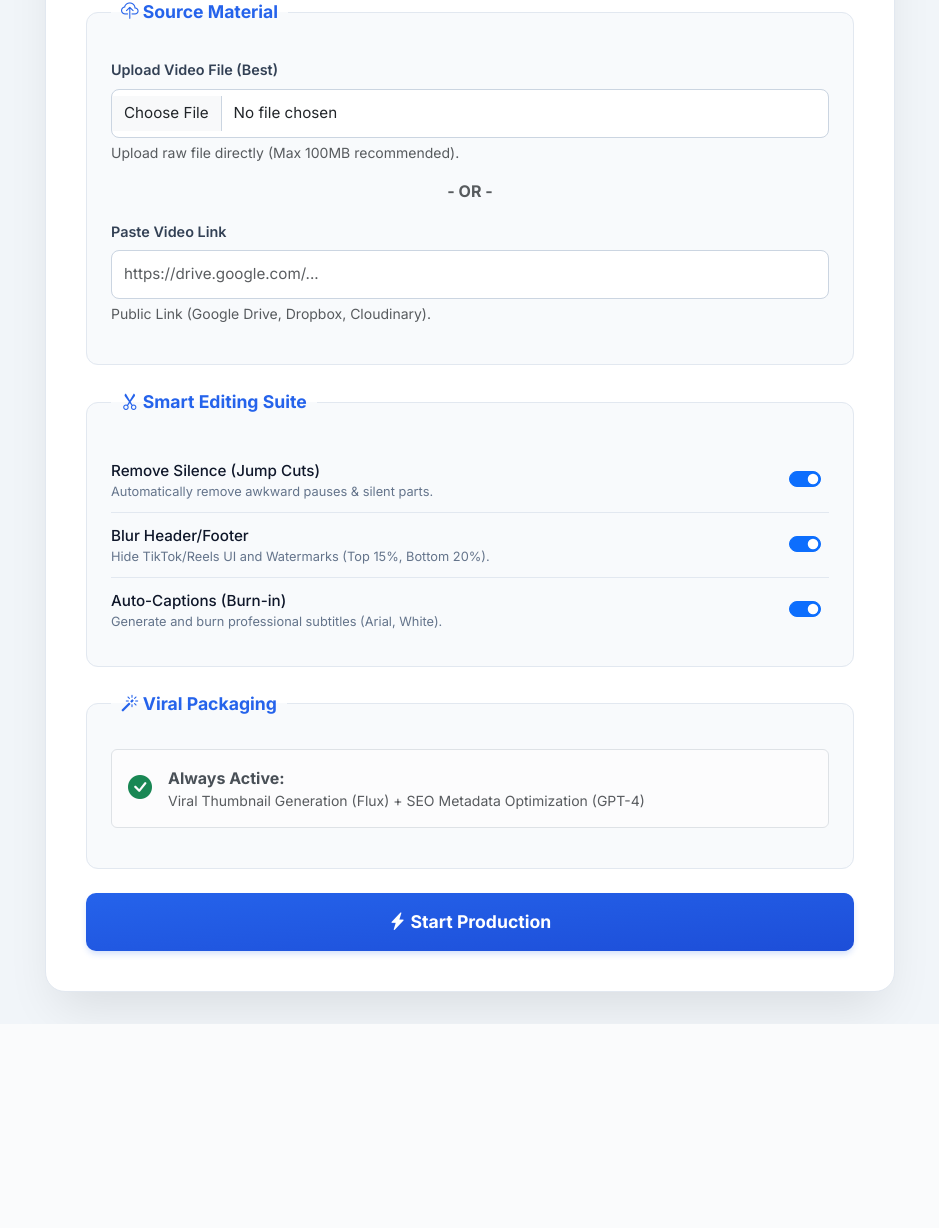
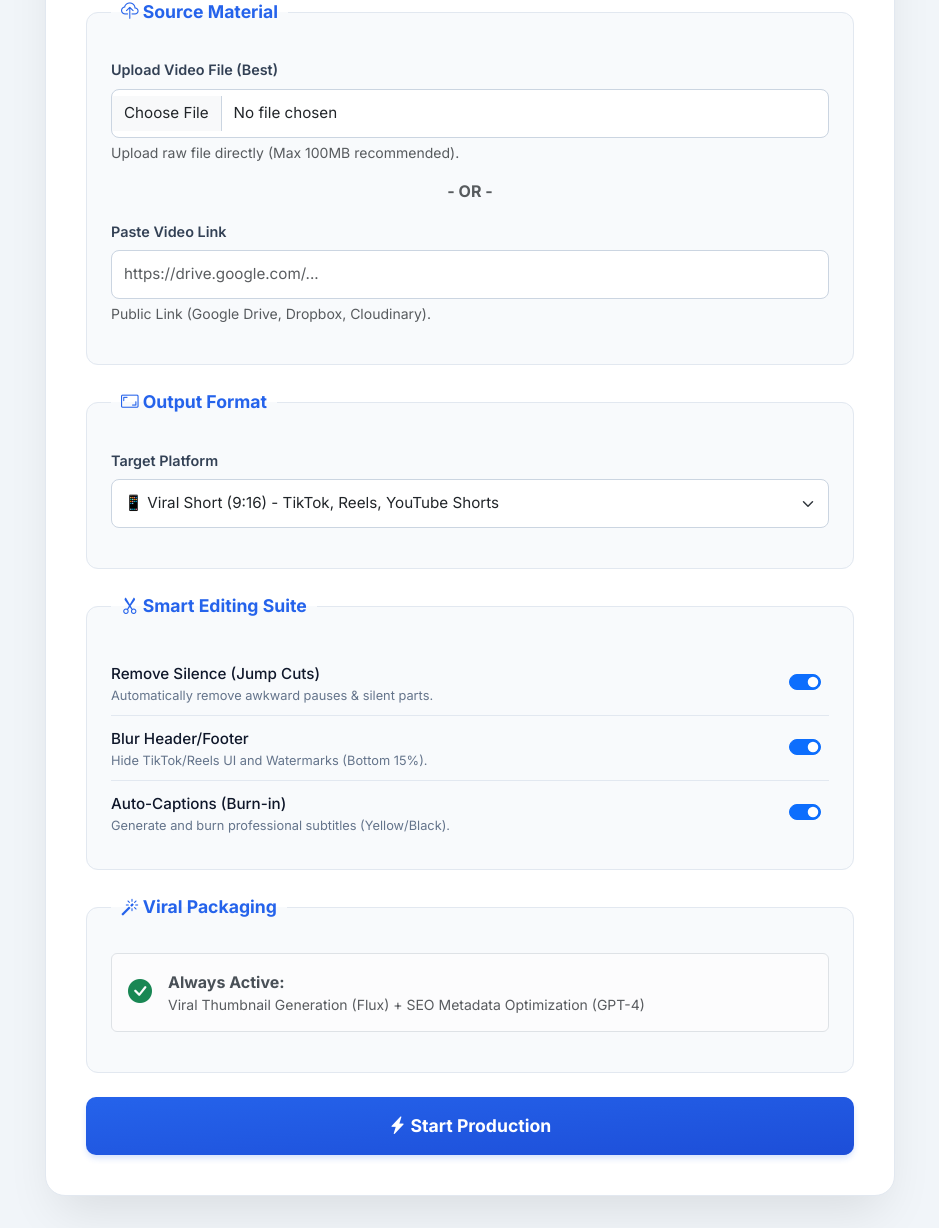
Before and after one commit to engnr823/youtube-video-automation, a Flask app: page / in a window 1280 px wide. Shown: the part 194-1422 px from the top of the page, without its empty margins (170-1109 px from the left). Before the commit the page ends 1218 px from the top, so only its background shows below. Run offline with Flask 3, Linux system fonts and the light colour scheme; some libraries are stand-ins or nearby versions.

Commit message:
Update index.html

```diff
--- a/templates/index.html
+++ b/templates/index.html
@@ -10,7 +10,7 @@
 
     <style>
         :root {
-            --primary-color: #2563eb; /* Royal Blue for "Pro" feel */
+            --primary-color: #2563eb;
             --background-color: #f1f5f9;
             --form-background: #ffffff;
             --text-color: #0f172a;
@@ -71,8 +71,9 @@
         #resultArea { display: none; margin-top: 40px; animation: slideUp 0.5s ease-out; }
         @keyframes slideUp { from { opacity: 0; transform: translateY(20px); } to { opacity: 1; transform: translateY(0); } }
 
-        .video-container { position: relative; border-radius: 16px; overflow: hidden; box-shadow: 0 20px 25px -5px rgba(0, 0, 0, 0.1); background: #000; aspect-ratio: 9/16; max-width: 400px; margin: 0 auto 2rem auto; }
-        video { width: 100%; height: 100%; object-fit: cover; }
+        .video-container { position: relative; border-radius: 16px; overflow: hidden; box-shadow: 0 20px 25px -5px rgba(0, 0, 0, 0.1); background: #000; max-width: 400px; margin: 0 auto 2rem auto; }
+        /* Dynamic aspect ratio will be handled by JS or simple css max-height */
+        video { width: 100%; display: block; }
 
         .metadata-card { background: #f8fafc; border: 1px solid #e2e8f0; border-radius: 12px; padding: 1.5rem; margin-bottom: 1.5rem; }
         .metadata-title { font-weight: 700; color: var(--primary-color); margin-bottom: 1rem; display: flex; align-items: center; gap: 8px; }
@@ -90,6 +91,7 @@
         <p class="subtitle">Repurpose • Edit • Caption • Polish</p>
 
         <form id="editorForm" enctype="multipart/form-data">
+
             <fieldset>
                 <legend><i class="bi bi-cloud-upload"></i> Source Material</legend>
 
@@ -110,6 +112,17 @@
             </fieldset>
 
             <fieldset>
+                <legend><i class="bi bi-aspect-ratio"></i> Output Format</legend>
+                <div class="mb-3">
+                    <label class="form-label">Target Platform</label>
+                    <select class="form-select" name="output_format" id="formatSelect">
+                        <option value="9:16" selected>📱 Viral Short (9:16) - TikTok, Reels, YouTube Shorts</option>
+                        <option value="16:9">📺 Long Video (16:9) - YouTube Standard, Facebook</option>
+                    </select>
+                </div>
+            </fieldset>
+
+            <fieldset>
                 <legend><i class="bi bi-scissors"></i> Smart Editing Suite</legend>
 
                 <div class="toggle-switch">
@@ -122,10 +135,10 @@
                     </div>
                 </div>
 
-                <div class="toggle-switch">
+                <div class="toggle-switch" id="blurOptionContainer">
                     <div>
                         <span class="toggle-label">Blur Header/Footer</span>
-                        <span class="toggle-desc">Hide TikTok/Reels UI and Watermarks (Top 15%, Bottom 20%).</span>
+                        <span class="toggle-desc">Hide TikTok/Reels UI and Watermarks (Bottom 15%).</span>
                     </div>
                     <div class="form-check form-switch">
                         <input class="form-check-input" type="checkbox" name="blur_watermarks" value="true" checked>
@@ -135,7 +148,7 @@
                 <div class="toggle-switch">
                     <div>
                         <span class="toggle-label">Auto-Captions (Burn-in)</span>
-                        <span class="toggle-desc">Generate and burn professional subtitles (Arial, White).</span>
+                        <span class="toggle-desc">Generate and burn professional subtitles (Yellow/Black).</span>
                     </div>
                     <div class="form-check form-switch">
                         <input class="form-check-input" type="checkbox" name="add_subtitles" value="true" checked>
@@ -219,11 +232,26 @@
 
     <script>
         const form = document.getElementById("editorForm");
+        const formatSelect = document.getElementById("formatSelect");
+        const blurOptionContainer = document.getElementById("blurOptionContainer");
         const statusArea = document.getElementById("statusArea");
         const statusTitle = document.getElementById("statusTitle");
         const statusText = document.getElementById("statusText");
         const resultArea = document.getElementById("resultArea");
         const btn = document.getElementById("submitBtn");
+
+        // UI Logic: Hide "Blur Header/Footer" if format is 16:9 (Not needed for long videos)
+        formatSelect.addEventListener('change', function() {
+            if (this.value === '16:9') {
+                blurOptionContainer.style.opacity = '0.5';
+                blurOptionContainer.style.pointerEvents = 'none';
+                blurOptionContainer.querySelector('input').checked = false;
+            } else {
+                blurOptionContainer.style.opacity = '1';
+                blurOptionContainer.style.pointerEvents = 'auto';
+                blurOptionContainer.querySelector('input').checked = true;
+            }
+        });
 
         form.onsubmit = async (e) => {
             e.preventDefault();
@@ -274,13 +302,12 @@
                         clearInterval(interval);
                         showError(data.message);
                     } else {
-                        // Update status text
-                        statusTitle.innerText = "Processing...";
-                        statusText.innerText = data.message || "Applying AI magic...";
+                        statusTitle.innerText = "AI Editor at Work";
+                        statusText.innerText = data.message || "Processing video frames...";
                     }
                 } catch (e) {
                     clearInterval(interval);
-                    showError("Connection lost. Please refresh.");
+                    showError("Lost connection to server.");
                 }
             }, 3000);
         }
```
